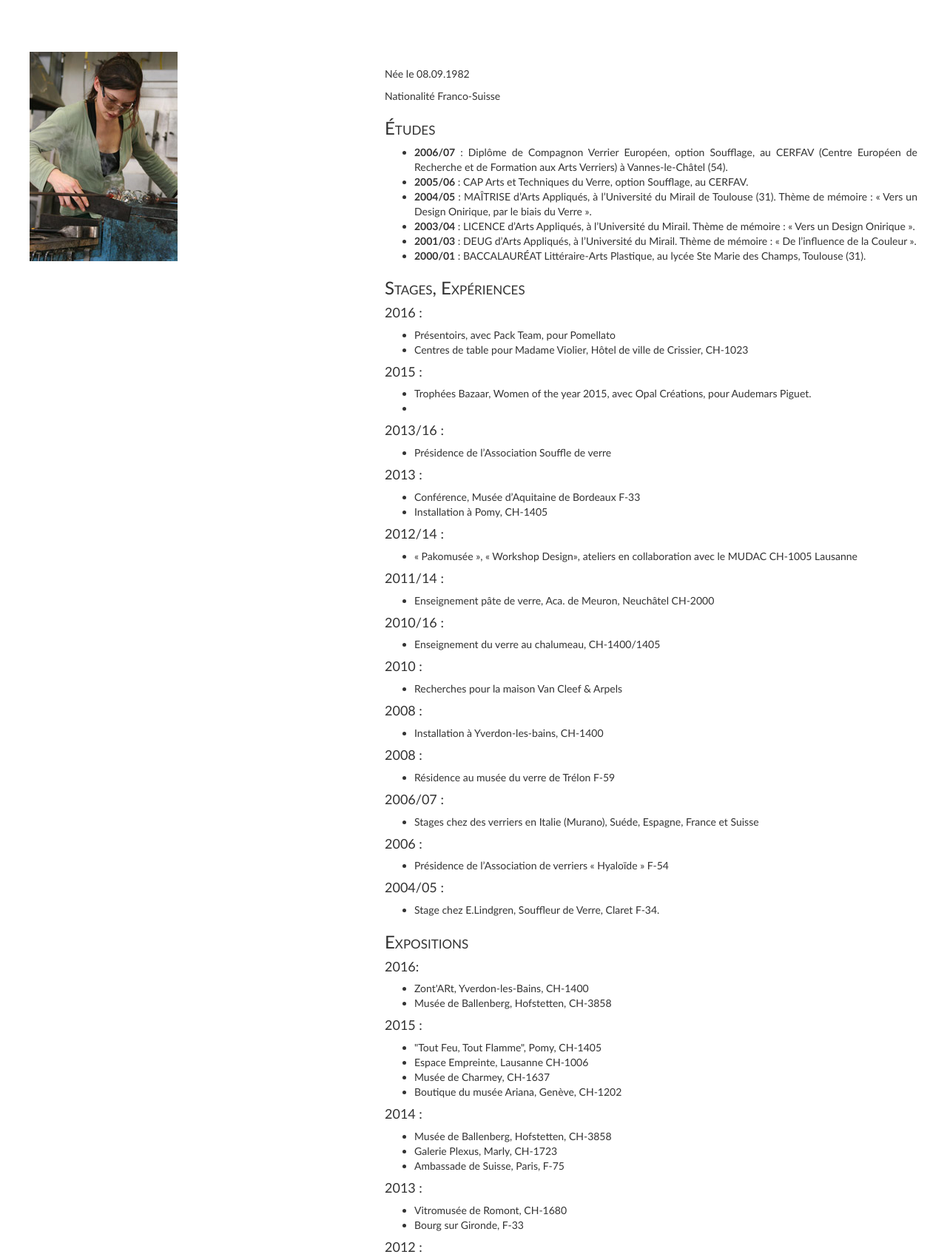
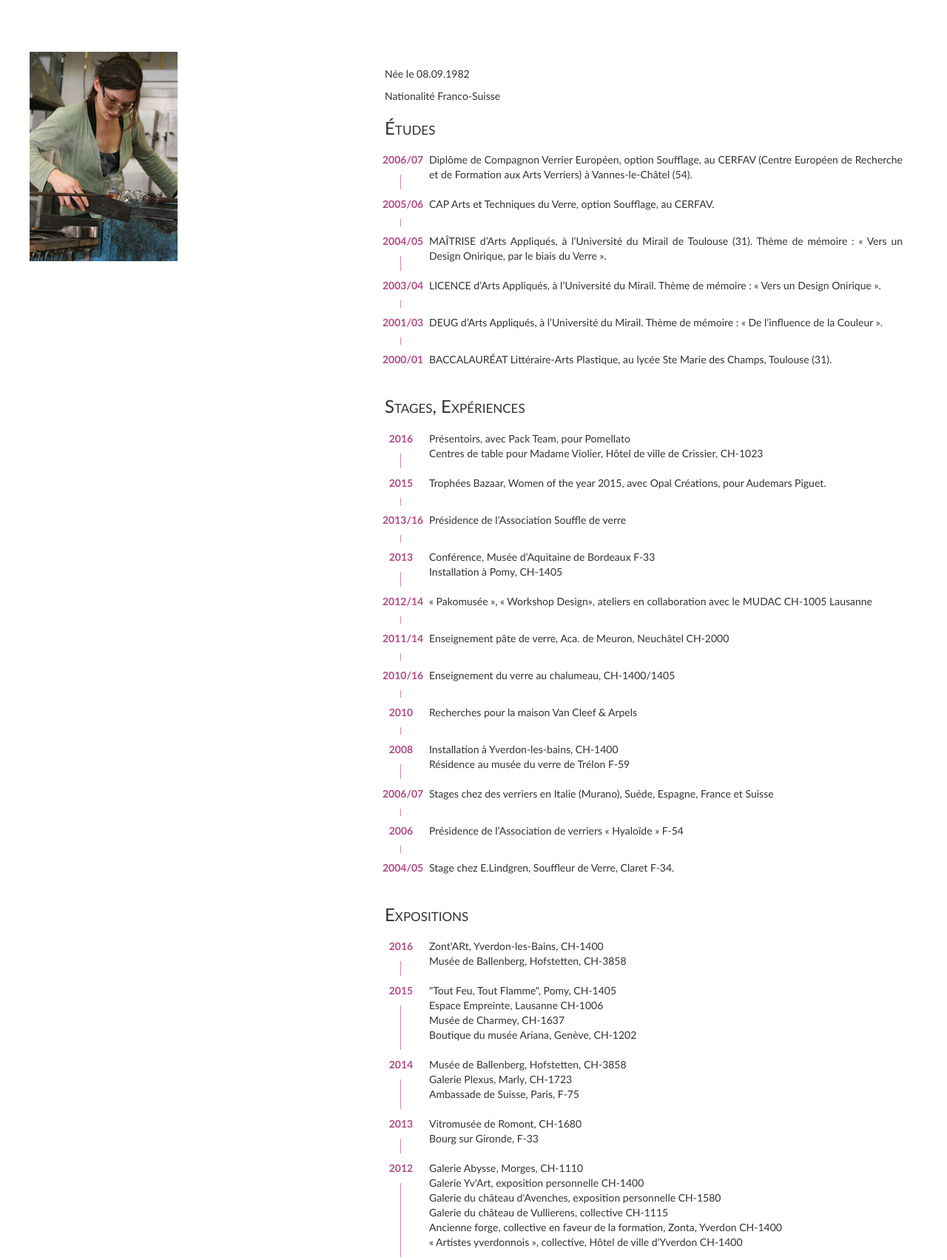
Before and after one commit to aroquemaurel/valeriederoquemaurel-website, a Django app: template valerie/pages/templates/pages/content/infos/cv.html in a window 1280 px wide. Shown: the part 240-1943 px from the top of the page at 74% size. Run offline with Django 3.2, Linux system fonts and the light colour scheme; the template is opened without the code that fills it, so the values that code supplies are empty; some libraries are stand-ins or nearby versions; some web fonts are replaced.

Commit message:
Mise en forme du CV

```diff
--- a/valerie/pages/templates/pages/content/infos/cv.html
+++ b/valerie/pages/templates/pages/content/infos/cv.html
@@ -8,213 +8,265 @@
 
 <p>Nationalité Franco-Suisse</p>
 
-
 <h3>Études</h3>
-<ul>
-    <li><b>2006/07</b> : Diplôme de Compagnon Verrier Européen, option Soufflage, au CERFAV (Centre Européen de Recherche et de Formation aux Arts Verriers) à Vannes-le-Châtel (54).</li>
-    <li><b>2005/06</b> : CAP Arts et Techniques du Verre, option Soufflage, au CERFAV.</li>
-    <li><b>2004/05</b> : MAÎTRISE d’Arts Appliqués, à l’Université du Mirail de Toulouse (31). Thème de mémoire : « Vers un Design Onirique, par le biais du Verre ».</li>
-    <li><b>2003/04</b> : LICENCE d’Arts Appliqués, à l’Université du Mirail. Thème de mémoire : « Vers un Design Onirique ».</li>
-    <li><b>2001/03</b> : DEUG d’Arts Appliqués, à l’Université du Mirail. Thème de mémoire : « De l’influence de la Couleur ».</li>
-    <li><b>2000/01</b> : BACCALAURÉAT Littéraire-Arts Plastique, au lycée Ste Marie des Champs, Toulouse (31).</li>
+<ul class="timeline">
+    <li> <span class="circle"></span><span class="title">2006/07</span> <span class="text">Diplôme de Compagnon Verrier Européen, option Soufflage, au CERFAV (Centre Européen de Recherche et de Formation aux Arts Verriers) à Vannes-le-Châtel (54).</span> </li>
+	<li> <span class="circle"></span><span class="title">2005/06</span> <span class="text">CAP Arts et Techniques du Verre, option Soufflage, au CERFAV.</span></li>
+	<li> <span class="circle"></span><span class="title">2004/05</span> <span class="text">MAÎTRISE d’Arts Appliqués, à l’Université du Mirail de Toulouse (31). Thème de mémoire : « Vers un Design Onirique, par le biais du Verre ».</span></li>
+	<li> <span class="circle"></span><span class="title">2003/04</span> <span class="text">LICENCE d’Arts Appliqués, à l’Université du Mirail. Thème de mémoire : « Vers un Design Onirique ».</span></li>
+    <li> <span class="circle"></span><span class="title">2001/03</span> <span class="text">DEUG d’Arts Appliqués, à l’Université du Mirail. Thème de mémoire : « De l’influence de la Couleur ».</span></li>
+    <li> <span class="circle"></span><span class="title">2000/01</span> <span class="text">BACCALAURÉAT Littéraire-Arts Plastique, au lycée Ste Marie des Champs, Toulouse (31).</span></li>
 </ul>
 
 <h3>Stages, Expériences</h3>
-    <h4>2016 :</h4>
-    <ul>
-        <li>Présentoirs, avec Pack Team, pour Pomellato</li>
-        <li>Centres de table pour Madame Violier, Hôtel de ville de Crissier, CH-1023</li>
+    <ul class="timeline">
+    <li> <span class="circle"></span><span class="title">2016</span>
+        <span class="text">
+        Présentoirs, avec Pack Team, pour Pomellato<br/>
+        Centres de table pour Madame Violier, Hôtel de ville de Crissier, CH-1023
+        </span>
+    </li>
+
+	<li> <span class="circle"></span><span class="title">2015</span>
+        <span class="text">
+            Trophées Bazaar, Women of the year 2015, avec Opal Créations, pour 	 Audemars Piguet.
+        </span>
+    </li>
+
+	<li> <span class="circle"></span><span class="title">2013/16</span>
+        <span class="text">
+            Présidence de l’Association Souffle de verre
+        </span>
+    </li>
+
+    <li> <span class="circle"></span><span class="title">2013</span>
+        <span class="text">
+            Conférence, Musée d’Aquitaine de Bordeaux F-33<br/>
+            Installation à Pomy, CH-1405
+        </span>
+    </li>
+
+    <li> <span class="circle"></span><span class="title">2012/14</span>
+        <span class="text">
+            « Pakomusée », « Workshop Design», ateliers en collaboration avec le MUDAC CH-1005 Lausanne
+        </span>
+    </li>
+
+    <li> <span class="circle"></span><span class="title">2011/14</span>
+        <span class="text">
+            Enseignement pâte de verre, Aca. de Meuron, Neuchâtel CH-2000
+        </span>
+    </li>
+
+    <li> <span class="circle"></span><span class="title">2010/16</span>
+        <span class="text">
+            Enseignement du verre au chalumeau, CH-1400/1405
+        </span>
+    </li>
+
+    <li> <span class="circle"></span><span class="title">2010</span>
+        <span class="text">
+            Recherches pour la maison Van Cleef & Arpels
+        </span>
+    </li>
+
+    <li> <span class="circle"></span><span class="title">2008</span>
+        <span class="text">
+            Installation à Yverdon-les-bains, CH-1400<br/>
+            Résidence au musée du verre de Trélon F-59
+        </span>
+    </li>
+
+    <li> <span class="circle"></span><span class="title">2006/07</span>
+        <span class="text">
+            Stages chez des verriers en Italie (Murano), Suéde, Espagne, France et Suisse
+        </span>
+    </li>
+
+    <li> <span class="circle"></span><span class="title">2006</span>
+        <span class="text">
+            Présidence de l’Association de verriers « Hyaloïde » F-54
+        </span>
+    </li>
+
+    <li> <span class="circle"></span><span class="title">2004/05</span>
+        <span class="text">
+            Stage chez E.Lindgren, Souffleur de Verre, Claret F-34.
+        </span>
+    </li>
+</ul>
+
+<h3>Expositions</h3>
+    <ul class="timeline">
+    <li> <span class="circle"></span><span class="title">2016</span>
+        <span class="text">
+        Zont'ARt, Yverdon-les-Bains, CH-1400<br/>
+        Musée de Ballenberg, Hofstetten, CH-3858
+        </span>
+    </li>
+    <li> <span class="circle"></span><span class="title">2015</span>
+        <span class="text">
+            "Tout Feu, Tout Flamme", Pomy, CH-1405<br/>
+            Espace Empreinte, Lausanne CH-1006<br/>
+            Musée de Charmey, CH-1637<br/>
+            Boutique du musée Ariana, Genève, CH-1202
+        </span>
+    </li>
+    <li> <span class="circle"></span><span class="title">2014</span>
+        <span class="text">
+            Musée de Ballenberg, Hofstetten, CH-3858<br/>
+            Galerie Plexus, Marly, CH-1723<br/>
+            Ambassade de Suisse, Paris, F-75
+        </span>
+    </li>
+    <li> <span class="circle"></span><span class="title">2013</span>
+        <span class="text">
+            Vitromusée de Romont, CH-1680<br/>
+            Bourg sur Gironde, F-33
+        </span>
+    </li>
+    <li> <span class="circle"></span><span class="title">2012</span>
+        <span class="text">
+        Galerie Abysse, Morges, CH-1110<br/>
+        Galerie Yv'Art, exposition personnelle CH-1400<br/>
+        Galerie du château d'Avenches, exposition personnelle CH-1580<br/>
+        Galerie du château de Vullierens, collective CH-1115<br/>
+        Ancienne forge, collective en faveur de la formation, Zonta, Yverdon CH-1400<br/>
+        « Artistes yverdonnois », collective, Hôtel de ville d'Yverdon CH-1400
+        </span>
+    </li>
+    <li> <span class="circle"></span><span class="title">2011</span>
+        <span class="text">
+            « Verre et céramique », en nos ateliers, Yverdon CH-1400<br/>
+            MAG, Montreux, représentée par la Galerie Plexus CH-1833<br/>
+            Collective, espace Evanescence, L’Oudon F-14<br/>
+            Galerie Glass Inspiration à Burgdorf CH-3400<br/>
+            Galerie Meridienne, à Méjannes le Clap F-30<br/>
+            Galerie Plexus de Fribourg CH-1 700
+        </span>
+    </li>
+
+     <li> <span class="circle"></span><span class="title">2010</span>
+        <span class="text">
+        « Multiples », Yverdon CH-1400<br/>
+        MAG, Montreux CH-1833<br/>
+        Galerie Artcadache, Vallorbe CH-1337<br/>
+        Galerie des 3 Soleils, Epesse CH-1098<br/>
+        Galerie de l’hôtel de ville, « 26 artistes Yverdonnois » Yverdon-les-bains CH-1400
+        </span>
+    </li>
+
+     <li> <span class="circle"></span><span class="title">2009</span>
+        <span class="text">
+        « Techniques Mixtes », à Yverdon les Bains CH-1400<br/>
+        « Éclats de Verre en Bresle » à Blangy sur Bresle F-76<br/>
+        « Verre et Lumière » , Langeais F-37<br/>
+        « Art Verrier Contemporain » au Noirmont CH-2430<br/>
+        Bucherer à St Moritz CH-7500<br/>
+        Galerie Glass Inspiration à Burgdorf CH-3400
+        </span>
+    </li>
+
+     <li> <span class="circle"></span><span class="title">2008</span>
+        <span class="text">
+        Galerie Yvart, Yverdon les Bains CH-1400<br/>
+        « 7 femmes », galerie du château de Vullierens CH-1115<br/>
+        Démonstration au musée du verre de Trélon F-59<br/>
+        Portes Ouvertes à Leclanché, Yverdon-les-Bains CH-1400
+        </span>
+    </li>
+
+    <li> <span class="circle"></span><span class="title">2007</span>
+        <span class="text">
+        Portes Ouvertes à Leclanché, Yverdon-les-Bains CH-1400<br/>
+        « Folies Verrière au château», Lunéville F-54<br/>
+        « Verre Vous », projet personnel, Vannes-le-Châtel F-54
+        </span>
+    </li>
+
+    <li> <span class="circle"></span><span class="title">2007</span>
+        <span class="text">
+        « Verre Vous », projet personnel, Vannes-le-Châtel F-54
+        </span>
+    </li>
+
+    <li> <span class="circle"></span><span class="title">2005</span>
+        <span class="text">
+            Exposition de travaux personnels, « Fais-moi une place dans ta maison », Biarritz F-64<br/>
+            Exposition, travaux et projets personnels, jardin du Grand Rond, Toulouse F-31
+        </span>
+    </li>
+
+    <li> <span class="circle"></span><span class="title">2004</span>
+        <span class="text">
+        Exposition de travaux picturaux, personnel, dans le bar musical « Le Bubble’s », F-31
+        </span>
+    </li>
+
+    <li> <span class="circle"></span><span class="title">2001</span>
+        <span class="text">
+        Exposition de travaux picturaux, à Mix Art Myris, Toulouse F-31<br/>
+        Exposition de travaux picturaux, personnel, dans le salon de thé « El Soleiado », F-31
+        </span>
+    </li>
     </ul>
 
-    <h4>2015 :</h4>
-    <ul>
-        <li>Trophées Bazaar, Women of the year 2015, avec Opal Créations, pour 	 Audemars Piguet.<li>
-    </ul>
+<h3>Prix</h3>
+<ul class="timeline">
+    <li> <span class="circle"></span><span class="title">2014</span>
+        <span class="text">
+        Prix d'Encouragement au concours du Prix Jumelles, Ballenberg, (CH-3858)
+        </span>
+    </li>
 
-    <h4>2013/16 :</h4>
-    <ul>
-        <li>Présidence de l’Association Souffle de verre</li>
-    </ul>
+    <li> <span class="circle"></span><span class="title">2012</span>
+        <span class="text">
+        "Le reflet" "Concours FIMA". sélection, Baccarat (F-54).
+        </span>
+    </li>
 
-    <h4>2013 :</h4>
-    <ul>
-        <li>Conférence, Musée d’Aquitaine de Bordeaux F-33</li>
-        <li>Installation à Pomy, CH-1405</li>
-    </ul>
 
-    <h4>2012/14 :</h4>
-    <ul>
-        <li>« Pakomusée », « Workshop Design», ateliers en collaboration avec le MUDAC CH-1005 Lausanne</li>
-    </ul>
+    <li> <span class="circle"></span><span class="title">2010</span>
+        <span class="text">
+        "Concours FIMA". sélection, Baccarat (F-54).
+        </span>
+    </li>
 
-    <h4>2011/14 :</h4>
-    <ul>
-        <li>Enseignement pâte de verre, Aca. de Meuron, Neuchâtel CH-2000</li>
-    </ul>
+        <li> <span class="circle"></span><span class="title">2009</span>
+        <span class="text">
+        « Bijou d’enfance », Projet de bijou en verre filé et argent, à Baccarat (F-54). 1er prix public et 1er prix jeune public,
+        </span>
+    </li>
 
-    <h4>2010/16 :</h4>
-    <ul>
-        <li>Enseignement du verre au chalumeau, CH-1400/1405</li>
-    </ul>
+        <li> <span class="circle"></span><span class="title">2008</span>
+        <span class="text">
+        « Souffles d’Artistes ». Projets en verre soufflé, à l’atelier musée du verre de Trélon (F-59)
+        </span>
+    </li>
 
-    <h4>2010 :</h4>
-    <ul>
-        <li>Recherches pour la maison Van Cleef & Arpels</li>
-    </ul>
+    <li> <span class="circle"></span><span class="title">2006</span>
+        <span class="text">
+        « De l’œuf à la Poule ». 2° prix ex-aequo. Projet de cuquetier, en pâte de verre (F-54).
+        </span>
+    </li>
 
-    <h4>2008 :</h4>
-    <ul>
-        <li>Installation à Yverdon-les-bains, CH-1400</li>
-    </ul>
+    <li> <span class="circle"></span><span class="title">2006</span>
+        <span class="text">
+        « De l’œuf à la Poule ». 2° prix ex-aequo. Projet de cuquetier, en pâte de verre (F-54).
+        </span>
+    </li>
 
-    <h4>2008 :</h4>
-    <ul>
-        <li>Résidence au musée du verre de Trélon F-59</li>
-    </ul>
+    <li> <span class="circle"></span><span class="title">2000</span>
+        <span class="text">
+        « Jeune en vacances ». 1er prix. Peinture, à Toulouse (F-31).
+        </span>
+    </li>
 
-    <h4>2006/07 :</h4>
-    <ul>
-        <li>Stages chez des verriers en Italie (Murano), Suéde, Espagne, France et Suisse</li>
-    </ul>
-
-    <h4>2006 :</h4>
-    <ul>
-        <li>Présidence de l’Association de verriers « Hyaloïde » F-54</li>
-    </ul>
-
-    <h4>2004/05 :</h4>
-    <ul>
-        <li>Stage chez E.Lindgren, Souffleur de Verre, Claret F-34.</li>
-    </ul>
-
-<h3>Expositions</h3>
-    <h4>2016:</h4>
-    <ul>
-        <li>Zont'ARt, Yverdon-les-Bains, CH-1400</li>
-        <li>Musée de Ballenberg, Hofstetten, CH-3858</li>
-    </ul>
-
-    <h4>2015 :</h4>
-    <ul>
-        <li>"Tout Feu, Tout Flamme", Pomy, CH-1405</li>
-        <li>Espace Empreinte, Lausanne CH-1006</li>
-        <li>Musée de Charmey, CH-1637</li>
-        <li>Boutique du musée Ariana, Genève, CH-1202</li>
+    <li> <span class="circle"></span><span class="title">2000</span>
+        <span class="text">
+        « 24H de la peinture ».1er prix. Peinture, à Toulouse (F-31).
+        </span>
+    </li>
 </ul>
 
-    <h4>2014 :</h4>
-    <ul>
-        <li>Musée de Ballenberg, Hofstetten, CH-3858</li>
-        <li>Galerie Plexus, Marly, CH-1723</li>
-        <li>Ambassade de Suisse, Paris, F-75</li>
-</ul>
-
-    <h4>2013 :</h4>
-    <ul>
-        <li>Vitromusée de Romont, CH-1680</li>
-        <li>Bourg sur Gironde, F-33</li>
-</ul>
-
-    <h4>2012 :</h4>
-    <ul>
-        <li>Galerie Abysse, Morges, CH-1110</li>
-        <li>Galerie Yv'Art, exposition personnelle CH-1400</li>
-        <li>Galerie du château d'Avenches, exposition personnelle CH-1580</li>
-        <li>Galerie du château de Vullierens, collective CH-1115</li>
-        <li>Ancienne forge, collective en faveur de la formation, Zonta, Yverdon CH-1400</li>
-        <li>« Artistes yverdonnois », collective, Hôtel de ville d'Yverdon CH-1400</li>
-    </ul>
-
-    <h4>2011 :</h4>
-    <ul>
-        <li>« Verre et céramique », en nos ateliers, Yverdon CH-1400</li>
-        <li>MAG, Montreux, représentée par la Galerie Plexus CH-1833</li>
-        <li>Collective, espace Evanescence, L’Oudon F-14</li>
-        <li>Galerie Glass Inspiration à Burgdorf CH-3400</li>
-        <li>Galerie Meridienne, à Méjannes le Clap F-30</li>
-        <li>Galerie Plexus de Fribourg CH-1 700</li>
-    </ul>
-
-    <h4>2010 :</h4>
-    <ul>
-        <li>« Multiples », Yverdon CH-1400</li>
-        <li>MAG, Montreux CH-1833</li>
-        <li>Galerie Artcadache, Vallorbe CH-1337</li>
-        <li>Galerie des 3 Soleils, Epesse CH-1098</li>
-        <li>Galerie de l’hôtel de ville, « 26 artistes Yverdonnois » Yverdon-les-bains CH-1400</li>
-    </ul>
-
-    <h4>2009 :</h4>
-    <ul>
-        <li>« Techniques Mixtes », à Yverdon les Bains CH-1400</li>
-        <li>« Éclats de Verre en Bresle » à Blangy sur Bresle F-76</li>
-        <li>« Verre et Lumière » , Langeais F-37</li>
-        <li>« Art Verrier Contemporain » au Noirmont CH-2430</li>
-        <li>Bucherer à St Moritz CH-7500</li>
-        <li>Galerie Glass Inspiration à Burgdorf CH-3400</li>
-</ul>
-
-    <h4>2008:</h4>
-    <ul>
-        <li>Galerie Yvart, Yverdon les Bains CH-1400</li>
-        <li>« 7 femmes », galerie du château de Vullierens CH-1115</li>
-        <li>Démonstration au musée du verre de Trélon F-59</li>
-        <li>Portes Ouvertes à Leclanché, Yverdon-les-Bains CH-1400</li>
-</ul>
-
-    <h4>2007 :</h4>
-    <ul>
-        <li>Portes Ouvertes à Leclanché, Yverdon-les-Bains CH-1400</li>
-        <li>« Folies Verrière au château», Lunéville F-54</li>
-        <li>« Verre Vous », projet personnel, Vannes-le-Châtel F-54</li>
-    </ul>
-
-    <h4>2006 :</h4>
-    <ul>
-        <li>« Verre Vous », projet personnel, Vannes-le-Châtel F-54</li>
-    </ul>
-
-    <h4>2005 :</h4>
-        <ul>
-            <li>Exposition de travaux personnels, « Fais-moi une place dans ta maison », Biarritz F-64</li>
-            <li>Exposition, travaux et projets personnels, jardin du Grand Rond, Toulouse F-31</li>
-        </ul>
-
-<h4>2004 :</h4>
-    <ul>
-        <li>Exposition de travaux picturaux, personnel, dans le bar musical « Le Bubble’s », F-31</li>
-</ul>
-
-<h4>2001 :</h4>
-    <ul>
-        <li>Exposition de travaux picturaux, à Mix Art Myris, Toulouse F-31</li>
-        <li>Exposition de travaux picturaux, personnel, dans le salon de thé « El Soleiado », F-31</li>
-</ul>
-
-<h3>Permanences</h3>
-    <ul>
-        <li>Galerie Yvart, à Yverdon les Bains CH-1400</li>
-        <li>Boutique du Vitromusée, Romont, CH-1680</li>
-        <li>Boutique de l'Abbatiale de Romainmôtier, CH-1323</li>
-        <li>Galerie Plexus de Marly CH-1 700, et de Clarens/Montreux, villa Murillo CH-1815,</li>
-        <li>Galerie Caractère, Neuchâtel CH-2000,</li>
-        <li>Galerie P. Berges, Biarritz F-64,</li>
-        <li>Cours de verre au chalumeau à l'atelier,</li>
-    </ul>
-
-
-
-<h3>Prix</h3>
-<ul>
-    <li><b>2014</b> : Prix d'Encouragement au concours du Prix Jumelles, Ballenberg, (CH-3858)</li>
-    <li><b>2012</b> : "Le reflet" "Concours FIMA". sélection, Baccarat (F-54).</li>
-    <li><b>2010</b> : "Concours FIMA". sélection, Baccarat (F-54).</li>
-    <li><b>2009</b> : « Bijou d’enfance », Projet de bijou en verre filé et argent, à Baccarat (F-54). 1er prix public et 1er prix jeune public,</li>
-    <li><b>2008</b> : « Souffles d’Artistes ». Projets en verre soufflé, à l’atelier musée du verre de Trélon (F-59)</li>
-    <li><b>2006</b> : « De l’œuf à la Poule ». 2° prix ex-aequo. Projet de cuquetier, en pâte de verre (F-54).</li>
-    <li><b>2000</b> : « Jeune en vacances ». 1er prix. Peinture, à Toulouse (F-31).</li>
-    <li><b>1998</b> : « 24H de la peinture ».1er prix. Peinture, à Toulouse (F-31).</li>
-</ul>
-
-
 {% endblock %}
--- a/valerie/static/style/css/photos.css
+++ b/valerie/static/style/css/photos.css
@@ -24,8 +24,8 @@
     background-color : #98105d;
     display: inline-block;
     margin-top: 130px;
-    margin-left: 10px;
-    margin-right: 10px
+    margin-left: 2px;
+    margin-right: 2px
 }
 
 .caption {
--- /dev/null
+++ b/valerie/static/style/css/timeline.css
@@ -0,0 +1,45 @@
+.timeline{
+	position: relative;
+}
+
+/*Line*/
+.timeline>li::before{
+	content:'';
+	position: absolute;
+	width: 1px;
+	background-color: #da7fb3;
+	margin-top: 40px;
+    top: 0;
+	bottom: 0;
+	left:-19px;
+
+}
+
+.timeline .title {
+    position: absolute;
+    margin-left: -63px;
+    display: block;
+    width: 50px;
+    text-align: center;
+    color: #b14b85;
+    font-weight: bold;
+}
+
+.timeline .text {
+    margin-top: 0;
+    display: block;
+}
+
+/*Content*/
+.timeline>li{
+	counter-increment: item;
+	padding: 10px 20px;
+	margin-left: 0;
+	position: relative;
+	background-color: white;
+	list-style: none;
+    min-height: 50px;
+}
+.timeline>li:nth-last-child(1)::before{
+	width: 0px;
+}
--- a/valerie/templates/base.html
+++ b/valerie/templates/base.html
@@ -13,6 +13,7 @@
 
     <link href="{% static '/style/css/bootstrap/bootstrap.min.css' %}" rel="stylesheet">
     <link href="{% static '/style/css/body.css' %}" rel="stylesheet">
+    <link href="{% static '/style/css/timeline.css' %}" rel="stylesheet">
     <link href="{% static '/style/css/photos.css' %}" rel="stylesheet">
     <link href="{% static '/style/css/press.css' %}" rel="stylesheet">
     <link href="{% static '/style/css/header.css' %}" rel="stylesheet">
@@ -33,14 +34,13 @@
     </div>
     <footer>
         <div class="contact">
-            <!-- TODO AR : dans la config-->
             <span class="element">Valérie de Roquemaurel</span>
             <span class="element">+41 78 910 45 105</span>
-            <span class="element">valerie@createursverriers.ch</span>
+            <span class="element"><a href="mailto:valerie@createursverriers.ch">valerie@createursverriers.ch</a></span>
         </div>
         <div class="social">
-            <span class="element"><a href="https://www.facebook.com/createursverriers/"><img src="{% static '/style/img/logo-fb.jpg' %}" alt="Facebook" /></a></span>
-            <span class="element"><a href="https://www.instagram.com/valeriederoquemaurel/"><img src="{% static '/style/img/logo-insta.jpg' %}" alt="Instagram" /></a></span>
+            <span class="element"><a target="_blank" href="https://www.facebook.com/valerie.deroquemaurel/"><img src="{% static '/style/img/logo-fb.jpg' %}" alt="Facebook" /></a></span>
+            <span class="element"><a target="_blank" href="https://www.instagram.com/valeriederoquemaurel/"><img src="{% static '/style/img/logo-insta.jpg' %}" alt="Instagram" /></a></span>
         </div>
         {% block footer %} {% endblock %}
     </footer>
```
Also changed, not shown: valerie/pages/templates/pages/content/contact.html (+18 -4 lines), valerie/pages/templates/pages/content/infos/liens.html (+11 -15 lines), valerie/pages/templates/pages/content/infos/permanences.html (+9 -7 lines).
